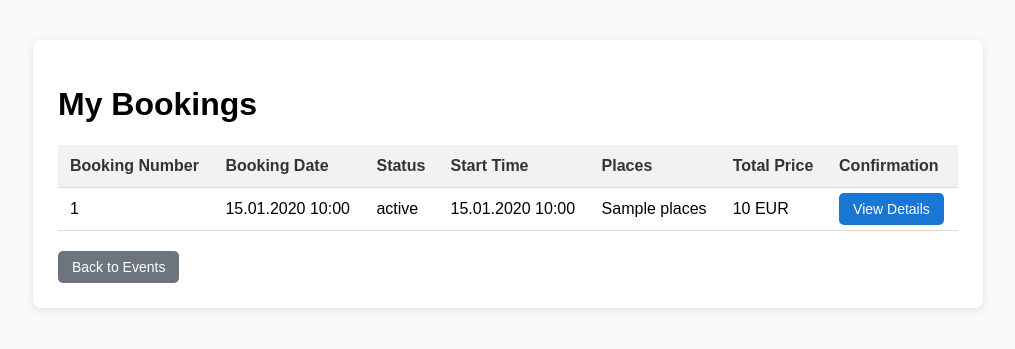
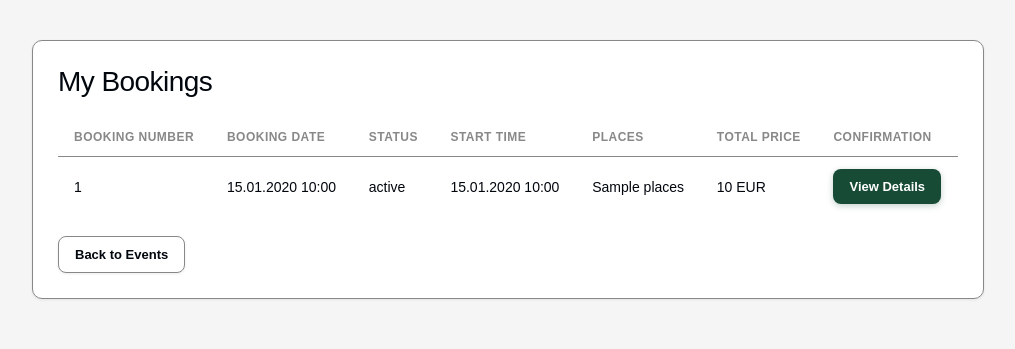
Before and after one commit to NiklasKern/Eventmanagement_System, a Spring app: template src/main/resources/templates/customer_bookings.html in a window 1280 px wide. Shown: the top 349 px of the page, without its empty margins (132-1147 px from the left). Run offline with Thymeleaf, Linux system fonts and the light colour scheme; the template is opened without the code that fills it: most values are stand-ins (such as "Sample title", 1, 10 or a date in 2020); data that the repository does not hold is empty.

Commit message:
applied required changes

```diff
--- /dev/null
+++ b/src/main/resources/static/styles/cssandjs/customer_bookings.css
@@ -0,0 +1,129 @@
+body {
+    margin: 40px;
+    background: var(--color-bg);
+    color: var(--color-text);
+    font-family: Arial, sans-serif;
+}
+
+.container,
+.card {
+    margin: auto;
+    background: var(--color-surface);
+    padding: 25px;
+    border: 1px solid var(--color-border);
+    border-radius: 10px;
+    box-shadow: 0 1px 3px var(--color-shadow);
+}
+
+.container {
+    max-width: 900px;
+}
+
+.card {
+    max-width: 600px;
+}
+
+h1 {
+    margin: 0 0 20px;
+    font-size: 28px;
+    font-weight: 300;
+    letter-spacing: -0.02em;
+    color: var(--color-text);
+}
+
+.success {
+    margin-bottom: 20px;
+    padding: 12px 16px;
+    border-radius: 10px;
+    border: 1px solid var(--color-success-border);
+    background: var(--color-success-bg);
+    color: var(--color-primary);
+}
+
+.row {
+    display: flex;
+    justify-content: space-between;
+    padding: 10px 0;
+    border-bottom: 1px solid var(--color-hover);
+}
+
+.label {
+    font-weight: 600;
+    color: var(--color-text-muted);
+}
+
+table {
+    width: 100%;
+    border-collapse: collapse;
+    margin-top: 20px;
+    font-size: 14px;
+    color: var(--color-text);
+}
+
+th {
+    padding: 12px 16px;
+    text-align: left;
+    font-size: 12px;
+    text-transform: uppercase;
+    letter-spacing: 0.04em;
+    color: var(--color-text-muted);
+    border-bottom: 1px solid var(--color-border);
+}
+
+td {
+    padding: 12px 16px;
+    text-align: left;
+    border-bottom: 1px solid var(--color-hover);
+}
+
+tbody tr:last-child td {
+    border-bottom: none;
+}
+
+tbody tr:hover {
+    background: var(--color-hover);
+}
+
+.empty {
+    color: var(--color-text-muted);
+    padding: 20px 0;
+}
+
+.actions {
+    margin-top: 25px;
+    display: flex;
+    gap: 12px;
+}
+
+.btn {
+    display: inline-block;
+    text-decoration: none;
+    padding: 10px 16px;
+    border-radius: 8px;
+    background: var(--color-primary);
+    color: var(--color-on-primary);
+    font-size: 13px;
+    font-weight: 600;
+    box-shadow: 0 2px 6px var(--color-primary-shadow);
+}
+
+.btn:hover {
+    background: var(--color-primary-hover);
+    color: var(--color-on-primary-hover);
+}
+
+.btn-secondary {
+    background: var(--color-surface);
+    color: var(--color-text);
+    border: 1px solid var(--color-border);
+    box-shadow: 0 1px 3px var(--color-shadow);
+}
+
+.btn-secondary:hover {
+    background: var(--color-hover);
+    color: var(--color-text);
+}
+
+.container > .btn-secondary {
+    margin-top: 20px;
+}
--- a/src/main/resources/templates/customer_bookings.html
+++ b/src/main/resources/templates/customer_bookings.html
@@ -3,16 +3,8 @@
 <head>
   <meta charset="UTF-8">
   <title>My Bookings</title>
-  <style>
-    body { font-family: Arial, sans-serif; margin: 40px; background-color: #f9f9f9; }
-    .container { max-width: 900px; margin: auto; background: white; padding: 25px; border-radius: 8px; box-shadow: 0 2px 8px rgba(0,0,0,0.1); }
-    table { width: 100%; border-collapse: collapse; margin-top: 20px; }
-    th, td { padding: 12px; text-align: left; border-bottom: 1px solid #ddd; }
-    th { background-color: #f2f2f2; color: #333; }
-    .empty { color: #666; padding: 20px 0; }
-    .btn { text-decoration: none; padding: 8px 14px; border-radius: 5px; background: #1976d2; color: white; font-size: 14px; }
-    .btn-secondary { background: #6c757d; display: inline-block; margin-top: 20px; }
-  </style>
+  <link rel="stylesheet" th:href="@{/styles.cssandjs/colors.css}">
+  <link rel="stylesheet" th:href="@{/styles.cssandjs/customer_bookings.css}">
 </head>
 <body>
 <div class="container">
```
Also changed, not shown: src/main/resources/templates/booking_confirmation.html (+2 -10 lines).
